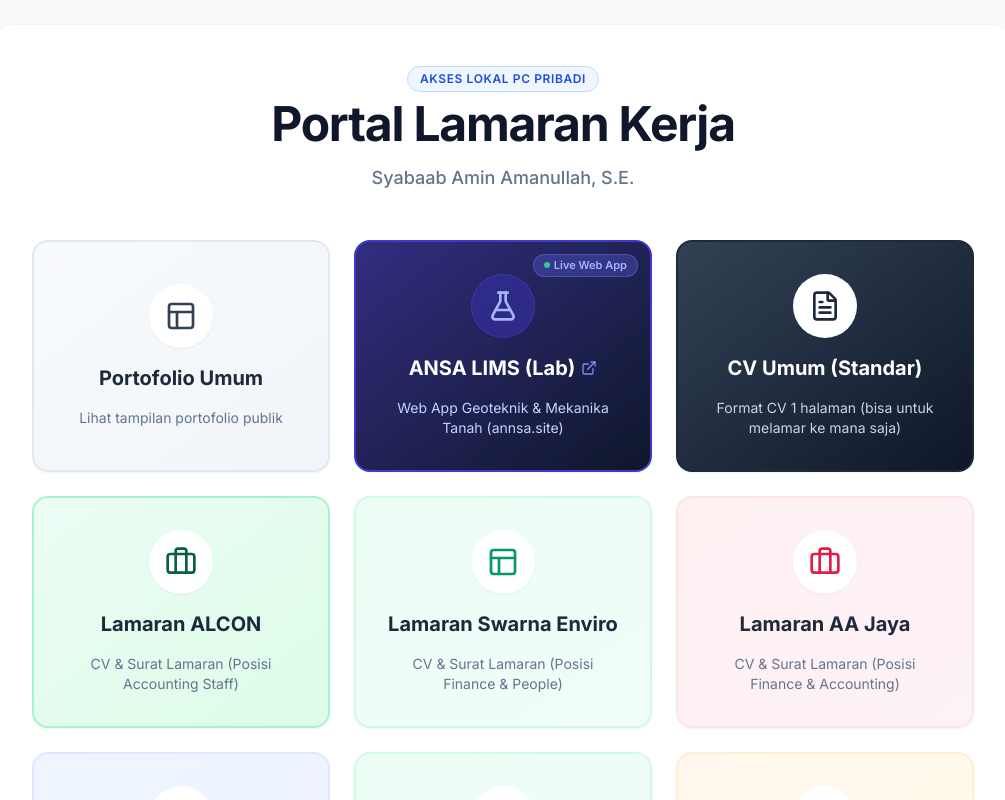
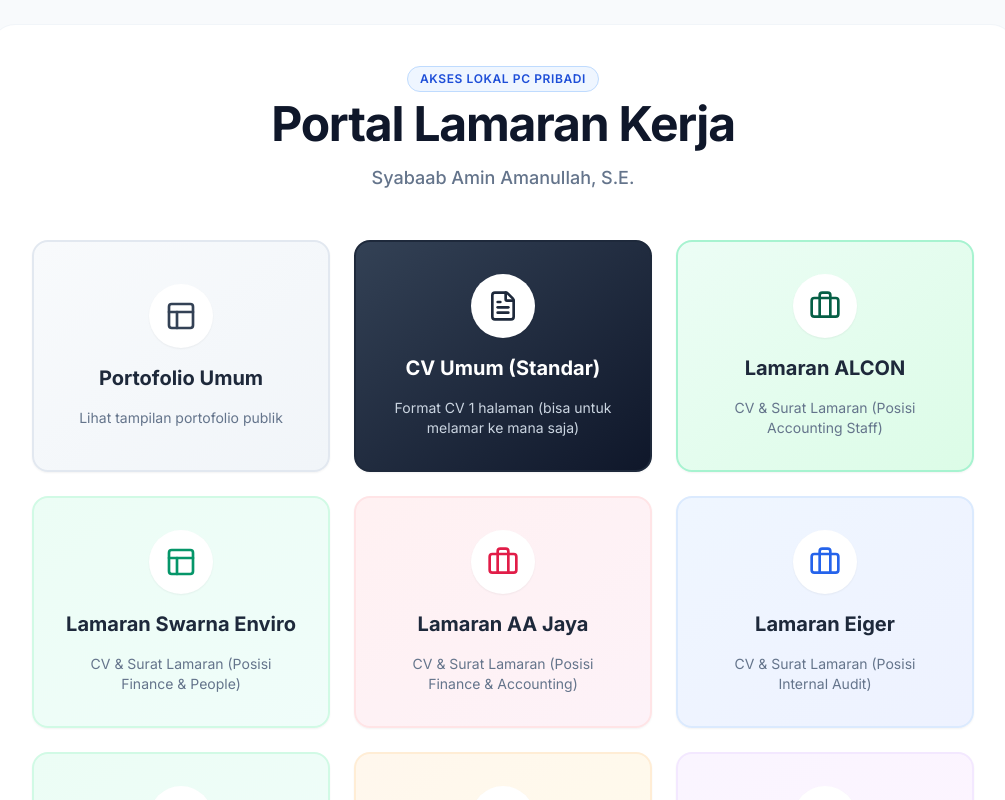
Before and after one commit to syababamin5-lab/portofolio, a React (Vite) app: page / in a window 1280 px wide. Shown: the top 800 px of the page, without its empty margins (137-1142 px from the left). Built offline with nearby package versions, Linux system fonts and the light colour scheme.

Commit message:
Remove ANSA LIMS card from local portal dashboard

```diff
--- a/src/App.jsx
+++ b/src/App.jsx
@@ -5,7 +5,7 @@ import Timeline from './components/Timeline';
 import ErpShowcase from './components/ErpShowcase';
 import LimsShowcase from './components/LimsShowcase';
 import SkillsFooter from './components/SkillsFooter';
-import { FileText, Briefcase, Layout, ArrowLeft, Download, FlaskConical, ExternalLink } from 'lucide-react';
+import { FileText, Briefcase, Layout, ArrowLeft, Download } from 'lucide-react';
 
 function App() {
   // Hanya aktifkan Portal Lamaran Kerja saat dijalankan secara LOKAL di komputer Syabaab
@@ -41,25 +41,6 @@ function App() {
               <h2 className="text-xl font-bold text-slate-800 text-center">Portofolio Umum</h2>
               <p className="text-sm text-slate-500 text-center">Lihat tampilan portofolio publik</p>
             </button>
-
-            <a
-              href="https://www.annsa.site/"
-              target="_blank"
-              rel="noopener noreferrer"
-              className="w-full md:w-[calc(50%-12px)] lg:w-[calc(33.333%-16px)] flex flex-col items-center justify-center gap-4 p-8 bg-gradient-to-br from-indigo-900 to-slate-900 border-2 border-indigo-700 rounded-2xl hover:scale-105 transition-all shadow-sm hover:shadow-md group cursor-pointer text-decoration-none relative overflow-hidden"
-            >
-              <div className="absolute top-3 right-3 flex items-center gap-1 bg-indigo-500/30 text-indigo-300 px-2.5 py-0.5 rounded-full text-[11px] font-semibold border border-indigo-400/30">
-                <span className="w-1.5 h-1.5 rounded-full bg-emerald-400 animate-pulse"></span>
-                Live Web App
-              </div>
-              <div className="w-16 h-16 bg-indigo-800/60 rounded-full flex items-center justify-center shadow-sm group-hover:scale-110 transition-transform text-indigo-300 border border-indigo-600/40">
-                <FlaskConical size={32} />
-              </div>
-              <h2 className="text-xl font-bold text-white text-center flex items-center gap-1.5">
-                ANSA LIMS (Lab) <ExternalLink size={16} className="text-indigo-400" />
-              </h2>
-              <p className="text-sm text-indigo-200 text-center">Web App Geoteknik & Mekanika Tanah (annsa.site)</p>
-            </a>
 
             <a
               href={`${import.meta.env.BASE_URL}assets/docs/CV_Umum.html`}
```
